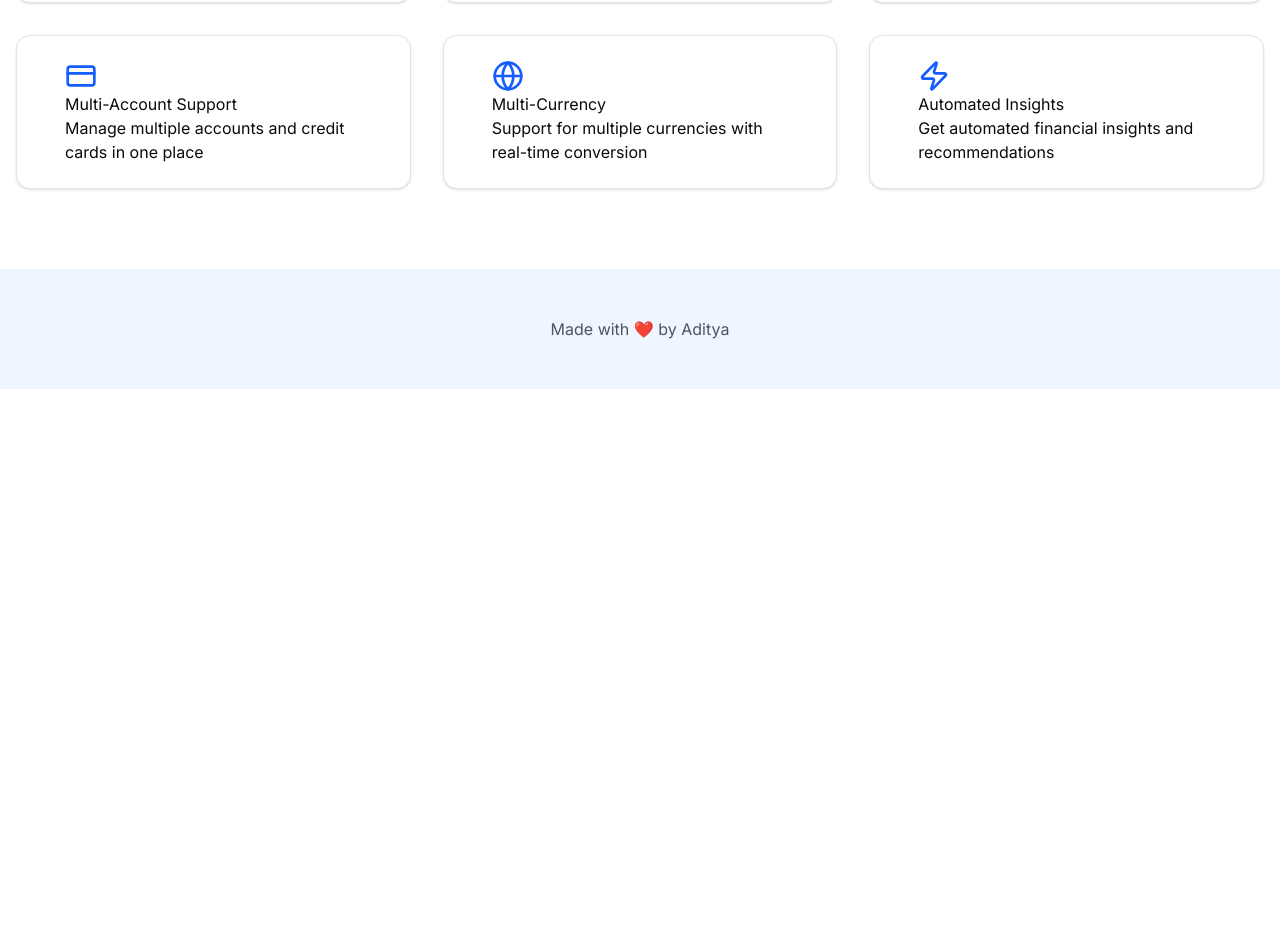
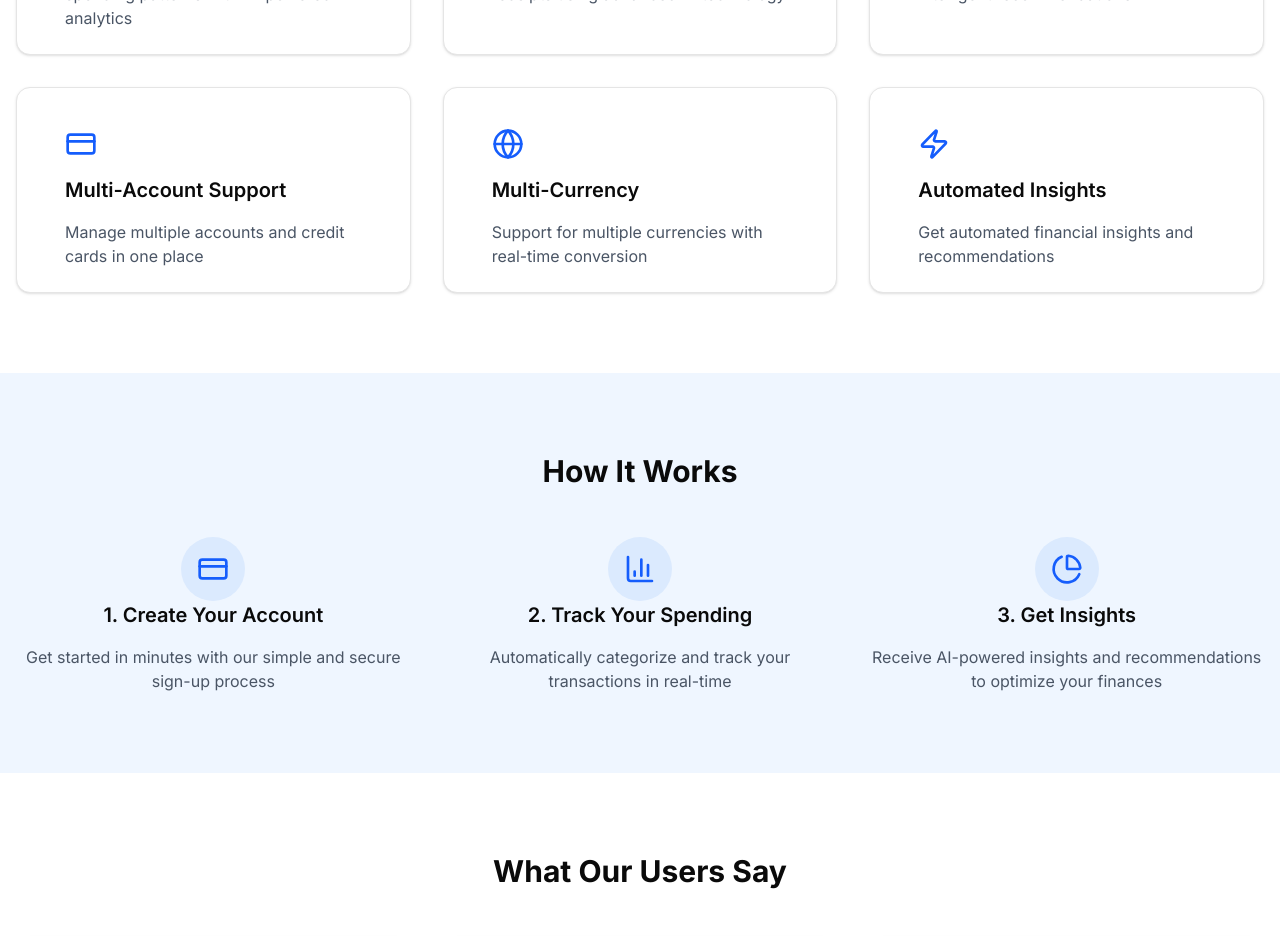
Before and after one commit to harrySentinel/ai-finance-platform, a Next.js app: page / in a window 1280 px wide. Shown: the part 1860-2796 px from the top of the page. Before the commit the page ends 2249 px from the top, so only its background shows below. Built offline with nearby package versions, Linux system fonts and the light colour scheme; no server answers.

Commit message:
how it works section & testimonial section added

```diff
--- a/app/page.jsx
+++ b/app/page.jsx
@@ -1,6 +1,7 @@
 import HeroSection from "@/components/hero"
 import { Card, CardContent } from "@/components/ui/card"
-import { featuresData, statsData } from "@/data/landing"
+import { featuresData, howItWorksData, statsData, testimonialsData } from "@/data/landing"
+import Image from "next/image"
 
 export default function Home() {
   return (
@@ -31,10 +32,57 @@ export default function Home() {
         <div className="grid grid-cols-1 md:grid-cols-2 lg:grid-cols-3 gap-8">
           {featuresData.map((feature,index)=>(
             <Card key={index} className="p-6">
-            <CardContent>
+            <CardContent className="space-y-4 pt-4">
               {feature.icon}
-              <h3>{feature.title}</h3>
-              <p>{feature.description}</p>
+              <h3 className="text-xl font-semibold">{feature.title}</h3>
+              <p className="text-gray-600">{feature.description}</p>
+            </CardContent>
+          </Card>
+          ))}
+        </div>
+      </div>
+      </section>
+
+      <section className="py-20 bg-blue-50">
+      <div className="container mx-auto px-4">
+        <h2 className="text-3xl font-bold text-center mb-12">
+          How It Works
+        </h2>
+        <div className="grid grid-cols-1 md:grid-cols-3 gap-8">
+          {howItWorksData.map((step,index)=>(
+           <div key={index} className="text-center">
+            <div className="w-16 h-16 bg-blue-100 rounded-full flex items-center justify-center mx-auto b-6">{step.icon}</div>
+            <h3 className="text-xl font-semibold mb-4">{step.title}</h3>
+            <p className="text-gray-600">{step.description}</p>
+           </div>
+          ))}
+        </div>
+      </div>
+      </section>
+
+      <section className="py-20">
+      <div className="container mx-auto px-4">
+        <h2 className="text-3xl font-bold text-center mb-12">
+          What Our Users Say
+        </h2>
+        <div className="grid grid-cols-1 md:grid-cols-3 gap-8">
+          {testimonialsData.map((testimonial,index)=>(
+            <Card key={index} className="p-6">
+            <CardContent className="pt-4">
+              <div className="flex items-center mb-4" >
+                <Image
+                 src={testimonial.image}
+                 alt={testimonial.name}
+                 width={40}
+                 height={40}
+                 className="rounded-full"
+                />
+                <div className="ml-4">
+                 <div className="font-semibold">{testimonial.name}</div>
+                 <div className="text-sm text-gray-600">{testimonial.role}</div>
+                </div>
+              </div>
+              <p className="text-gray-600">{testimonial.quote}</p>
             </CardContent>
           </Card>
           ))}
--- a/next.config.mjs
+++ b/next.config.mjs
@@ -1,4 +1,13 @@
 /** @type {import('next').NextConfig} */
-const nextConfig = {};
+const nextConfig = {
+    images: {
+        remotePatterns: [
+            {
+                protocol: "https",
+                hostname: "randomuser.me",
+            },
+        ],
+    },
+};
 
 export default nextConfig;
```
